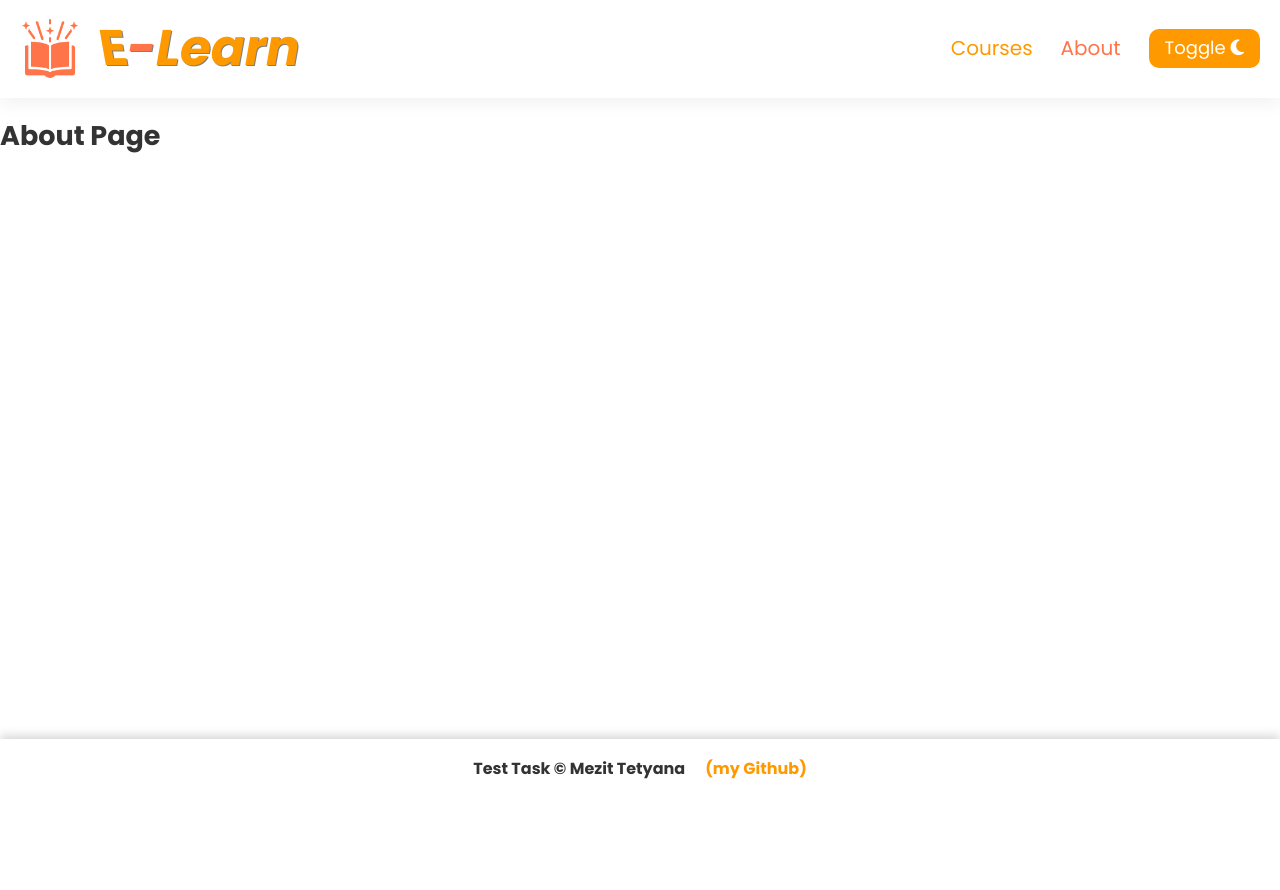
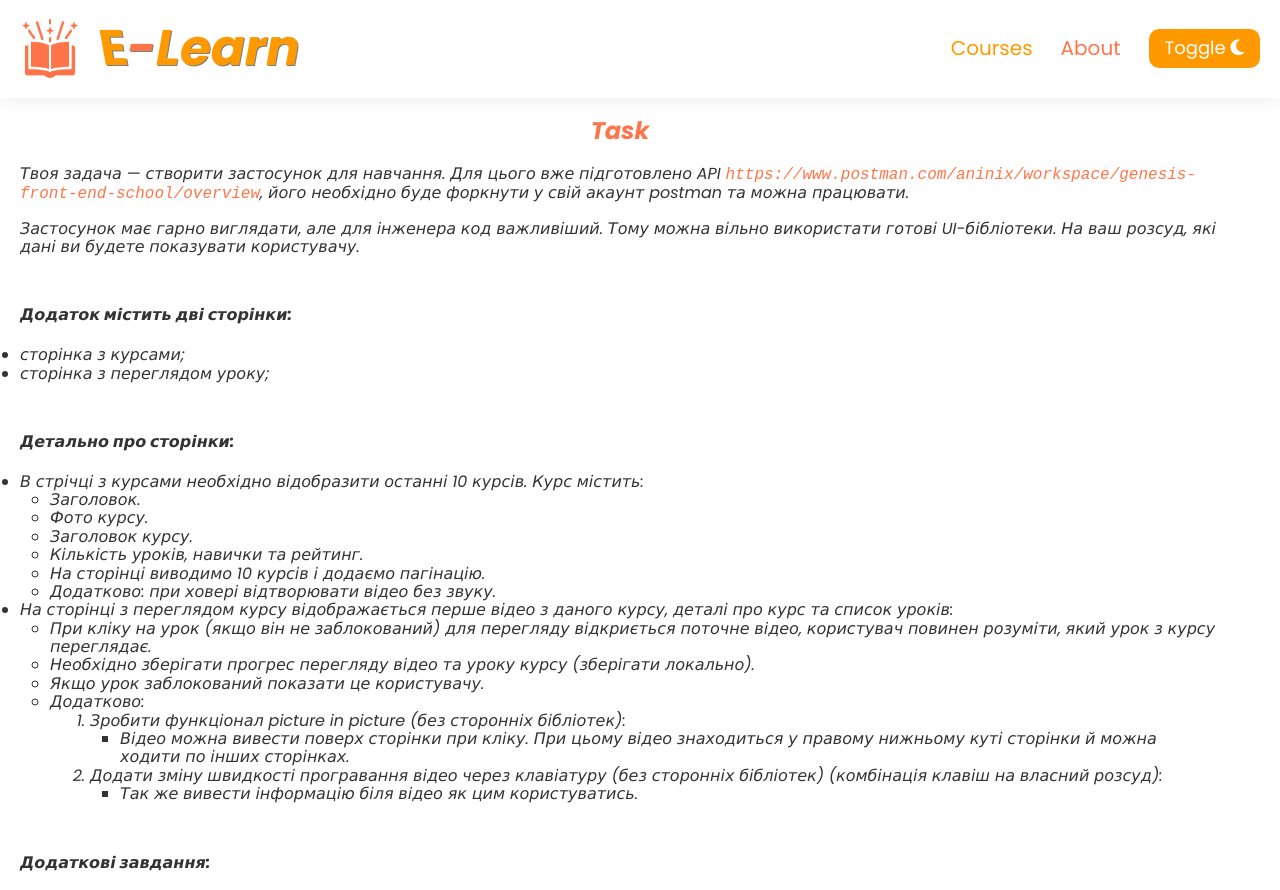
Before and after one commit to NemesisUA/ELearn, a React (Create React App) app: page /about in a window 1280 px wide. Shown: the top 890 px of the page. Before the commit the page ends 800 px from the top, so only its background shows below. Built offline with nearby package versions, Linux system fonts and the light colour scheme.

Commit message:
feat: fill AboutPage

```diff
--- /dev/null
+++ b/src/assets/AboutPage.css
@@ -0,0 +1,25 @@
+.task {
+  max-width: 1200px;
+  font-size: 1.6rem;
+}
+
+.task__title {
+  text-align: center;
+  color: var(--color-secondary);
+}
+
+.task h4 {
+  margin-top: 50px;
+}
+
+li ul {
+  padding-left: 30px;
+}
+
+.task code {
+  color: var(--color-secondary);
+}
+
+.task:last-child {
+  font-style: italic;
+}
--- a/src/pages/AboutPage.jsx
+++ b/src/pages/AboutPage.jsx
@@ -1,8 +1,71 @@
 import React from 'react'
+import '../assets/AboutPage.css'
 
 const AboutPage = () => {
   return (
-    <h2>About Page</h2>
+    <main>
+      <div className="wrapper">
+        <section className="task">
+        <h2 className='task__title'>Task</h2>
+        <p>Твоя задача — створити застосунок для навчання. Для цього вже підготовлено API <code>https://www.postman.com/aninix/workspace/genesis-front-end-school/overview</code>, його необхідно буде форкнути у свій акаунт postman та можна працювати.</p>
+        <p>Застосунок має гарно виглядати, але для інженера код важливіший. Тому можна вільно використати готові UI-бібліотеки. На ваш розсуд, які дані ви будете показувати користувачу.</p>
+        <h4>Додаток містить дві сторінки:</h4>
+        <ul>
+          <li>сторінка з курсами;</li>
+          <li>сторінка з переглядом уроку; </li>
+        </ul>
+        <h4>Детально про сторінки:</h4>
+        <ul>
+          <li>В стрічці з курсами необхідно відобразити останні 10 курсів. Курс містить:
+            <ul>
+              <li>Заголовок.</li>
+              <li>Фото курсу.</li>
+              <li>Заголовок курсу.</li>
+              <li>Кількість уроків, навички та рейтинг.</li>
+              <li>На сторінці виводимо 10 курсів і додаємо пагінацію.</li>
+              <li>Додатково: при ховері відтворювати відео без звуку.</li>
+            </ul>
+          </li>
+          <li>На сторінці з переглядом курсу відображається перше відео з даного курсу, деталі про курс та список уроків:
+            <ul>
+              <li>При кліку на урок (якщо він не заблокований) для перегляду відкриється поточне відео, користувач повинен розуміти, який урок з курсу переглядає. </li>
+              <li>Необхідно зберігати прогрес перегляду відео та уроку курсу (зберігати локально).</li>
+              <li>Якщо урок заблокований показати це користувачу.</li>
+              <li>Додатково:
+                <ol>
+                  <li>Зробити функціонал picture in picture (без сторонніх бібліотек):
+                    <ul>
+                      <li>Відео можна вивести поверх сторінки при кліку. При цьому відео знаходиться у правому нижньому куті сторінки й можна ходити по інших сторінках.</li>
+                    </ul>
+                  </li>
+                  <li>Додати зміну швидкості програвання відео через клавіатуру (без сторонніх бібліотек) (комбінація клавіш на власний розсуд):
+                    <ul>
+                      <li>Так же вивести інформацію біля відео як цим користуватись.</li>
+                    </ul>
+                  </li>
+                </ol>
+              </li>
+            </ul>
+          </li>
+        </ul>
+        <h4>Додаткові завдання:</h4>
+        <ul>
+          <li>пропрацювати помилки від API (помилка мережі, ...);</li>
+          <li>адаптив під мобільну версію;</li>
+          <li>анімація завантаження відео;</li>
+          <li>код покритий тестами;</li>
+        </ul>
+        <h4>Технічні деталі:</h4>
+        <p>Щоб показати зображення:</p>
+        <ul>
+          <li>для курсу: <code>previewImageLink + '/cover.webp'</code></li>
+          <li>для уроку: <code>previewImageLink + '/' + lesson.order + '.webp'</code></li>
+        </ul>
+        <p>В реалізації використовувати стандартний відеоплеєр.</p>
+        <p>При роботі з відео рекомендуємо користуватись <code>hls.js</code>.</p>
+        </section>
+      </div>
+    </main>
   )
 }
 
```
